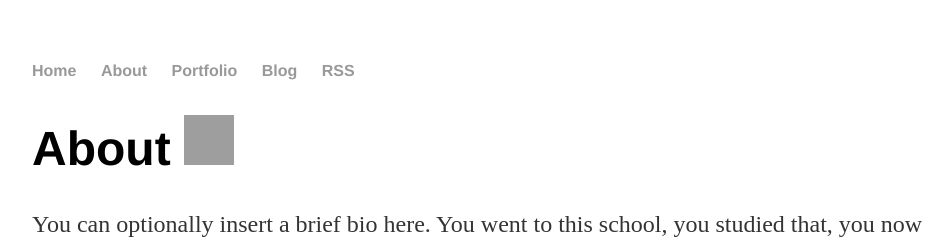
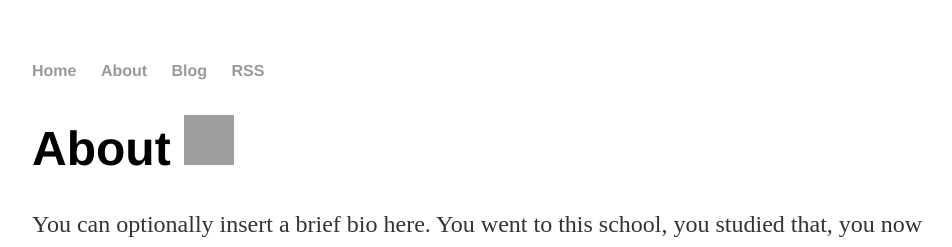
Before and after one commit to lbtb/lbtb.github.io, a Jekyll site: the page built from about/index.html, in a window 1280 px wide. Shown: the top 247 px of the page, without its empty margins (160-1112 px from the left). Built offline with Jekyll 4.4.1, drawn with Linux system fonts in a browser that asks for light colours; grey boxes are pictures that could not be loaded.

Commit message:
Update default.html

```diff
--- a/_layouts/default.html
+++ b/_layouts/default.html
@@ -11,7 +11,7 @@
 	    		<ul>
 	        		<li><a href="/">Home</a></li>
 		        	<li><a href="/about">About</a></li>
-	        		<li><a href="/portfolio">Portfolio</a></li>
+	        		<!-- <li><a href="/portfolio">Portfolio</a></li> -->
 				<li><a href="/blog">Blog</a></li>
 				<li><a href="/blog/atom.xml" target="_blank">RSS</a></li>
 	    		</ul>
```
